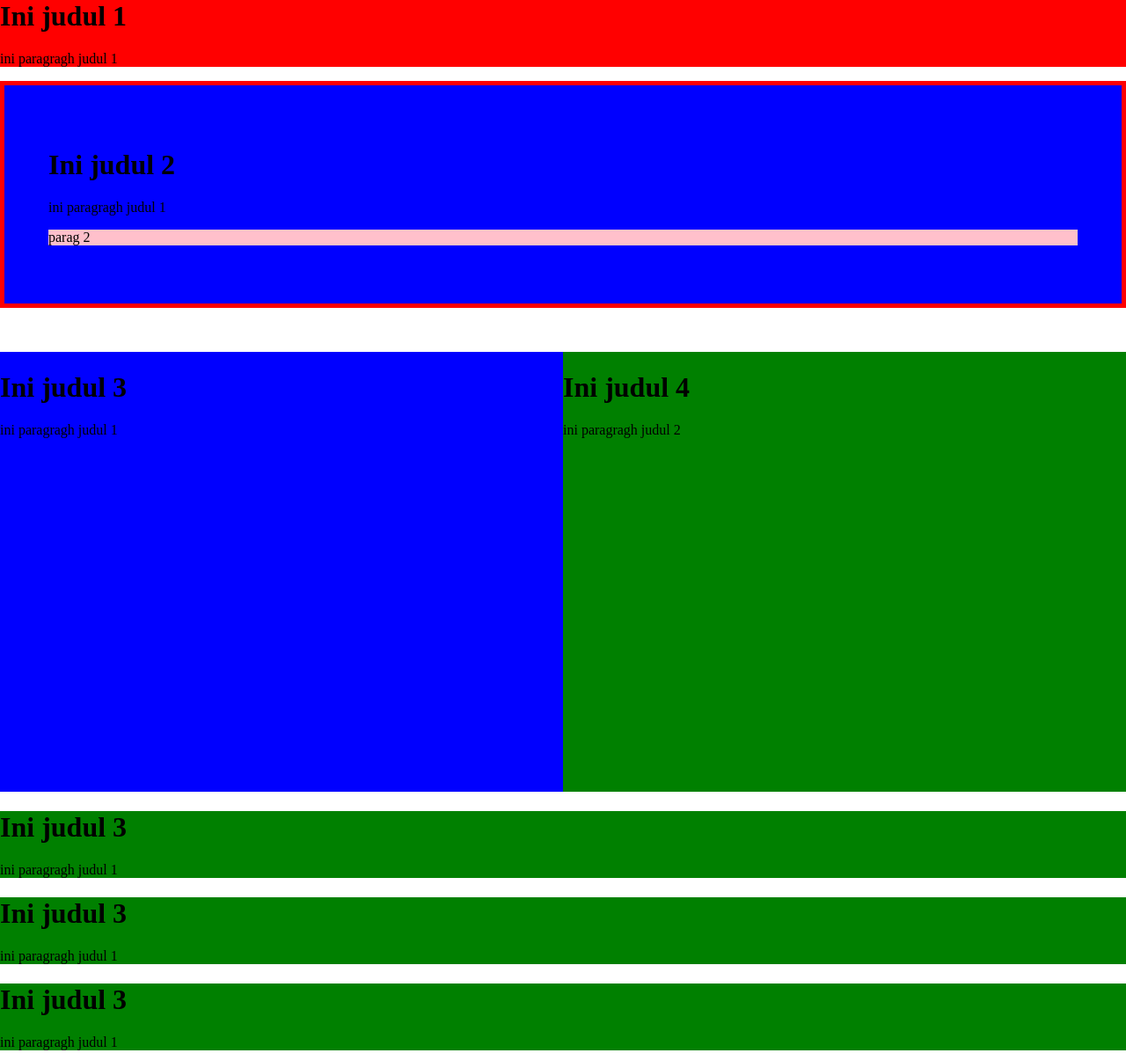
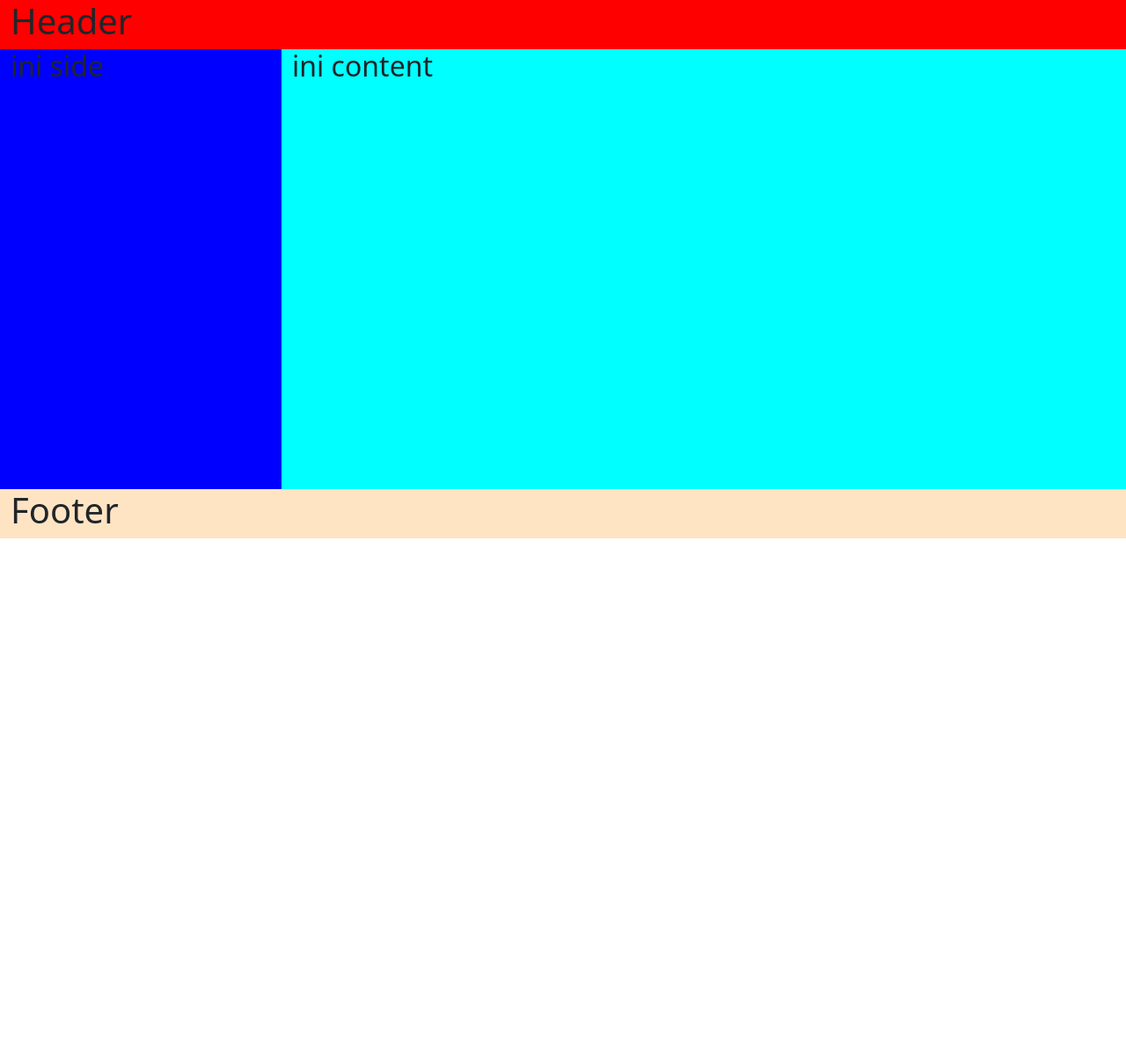
Before and after one commit to ariefyusron/learn-html-css, a plain HTML site: page index.html in a window 1280 px wide. Shown: the top 1197 px of the page at 88% size. After the commit the page ends 800 px from the top, so only its background shows below. Drawn offline with nearby package versions, Linux system fonts and the light colour scheme.

Commit message:
bootstrap

```diff
--- a/index.html
+++ b/index.html
@@ -1,85 +1,42 @@
-<html>
-  <head>
-    <title>Belajar HTML</title>
-    <link rel="stylesheet" href="styles.css">
-    <meta name="viewport" content="width=device-width, initial-scale=1.0">
-  </head>
+<!DOCTYPE html>
+<html lang="en">
+<head>
+  <meta charset="UTF-8">
+  <meta http-equiv="X-UA-Compatible" content="IE=edge">
+  <meta name="viewport" content="width=device-width, initial-scale=1.0">
+  <title>Bootstrap</title>
 
-  <body>
-    <div class="header">
-      <h1>Ini judul 1</h1>
-      <p>ini paragragh judul 1</p>
-    </div>
+  <!-- css bootstrap -->
+  <link href="https://cdn.jsdelivr.net/npm/bootstrap@5.2.2/dist/css/bootstrap.min.css" rel="stylesheet" integrity="sha384-Zenh87qX5JnK2Jl0vWa8Ck2rdkQ2Bzep5IDxbcnCeuOxjzrPF/et3URy9Bv1WTRi" crossorigin="anonymous">
 
-    <div class="content-1">
-      <h1>Ini judul 2</h1>
-      <p>ini paragragh judul 1</p>
-
-      <div class="sub-content">
-        <p>parag 2</p>
+  <!-- css custom -->
+  <link rel="stylesheet" href="styles.css">
+</head>
+<body>
+  <div class="container-fluid">
+    <div class="row">
+      <div class="col header">
+        <h1>Header</h1>
       </div>
     </div>
 
-    <div class="container-flex">
-      <div class="flex-left">
-        <h1>Ini judul 3</h1>
-        <p>ini paragragh judul 1</p>
+    <div class="row">
+      <div class="col-sm-3 side">
+        <h2>ini side</h2>
       </div>
-
-      <div class="flex-right">
-        <h1>Ini judul 4</h1>
-        <p>ini paragragh judul 2</p>
+      <div class="col-sm-9 content">
+        <h2>ini content</h2>
       </div>
     </div>
 
-    <div id="content-1-id">
-      <h1>Ini judul 3</h1>
-      <p>ini paragragh judul 1</p>
+    <div class="row">
+      <div class="col footer">
+        <h1>Footer</h1>
+      </div>
     </div>
+  </div>
 
-    <div id="content-1-id">
-      <h1>Ini judul 3</h1>
-      <p>ini paragragh judul 1</p>
-    </div>
-
-    <div id="content-1-id">
-      <h1>Ini judul 3</h1>
-      <p>ini paragragh judul 1</p>
-    </div>
-
-    <div id="content-1-id">
-      <h1>Ini judul 3</h1>
-      <p>ini paragragh judul 1</p>
-    </div>
-
-    <div id="content-1-id">
-      <h1>Ini judul 3</h1>
-      <p>ini paragragh judul 1</p>
-    </div>
-
-    <div id="content-1-id">
-      <h1>Ini judul 3</h1>
-      <p>ini paragragh judul 1</p>
-    </div>
-
-    <div id="content-1-id">
-      <h1>Ini judul 3</h1>
-      <p>ini paragragh judul 1</p>
-    </div>
-
-    <div id="content-1-id">
-      <h1>Ini judul 3</h1>
-      <p>ini paragragh judul 1</p>
-    </div>
-
-    <div id="content-1-id">
-      <h1>Ini judul 3</h1>
-      <p>ini paragragh judul 1</p>
-    </div>
-
-    <div id="content-1-id">
-      <h1>Ini judul 3</h1>
-      <p>ini paragragh judul 1</p>
-    </div>
-  </body>
+  <!-- js bootstrap -->
+  <script src="https://cdn.jsdelivr.net/npm/bootstrap@5.2.2/dist/js/bootstrap.bundle.min.js" integrity="sha384-OERcA2EqjJCMA+/3y+gxIOqMEjwtxJY7qPCqsdltbNJuaOe923+mo//f6V8Qbsw3" crossorigin="anonymous"></script>
+</body>
 </html>
--- a/styles.css
+++ b/styles.css
@@ -1,61 +1,21 @@
-/* selector tag html */
-body {
-  margin: 0;
+.button-width {
+  width: 500px;
 }
 
-div {
+.header {
   background-color: red;
 }
 
-/* selector class (diawali dengan tanda titik) */
-.content-1 {
+.side {
   background-color: blue;
-  padding: 50px;
-  border: 5px solid red;
-}
-
-/* selector id (diawalai dengan tanda pagar) */
-#content-1-id {
-  background-color: green;
-}
-
-.content-1 .sub-content {
-  background-color: pink;
-}
-
-.header {
-  /* position: fixed; */
-  /* position: sticky; */
-  /* top: 0; */
-  z-index: 1;
-}
-
-.container-flex {
-  display: flex;
-  margin-top: 50px;
   height: 500px;
 }
 
-.flex-left {
-  background-color: blue;
-  flex: 1;
+.content {
+  background-color: aqua;
+  height: 500px;
 }
 
-.flex-right {
-  background-color: green;
-  flex: 1;
+.footer {
+  background-color: bisque;
 }
-
-.flex-right:hover {
-  background-color: red;
-}
-
-@media only screen and (max-width: 600px) {
-  .content-1 {
-    background-color: aqua;
-  }
-
-  .container-flex {
-    flex-direction: column;
-  }
-}
```
